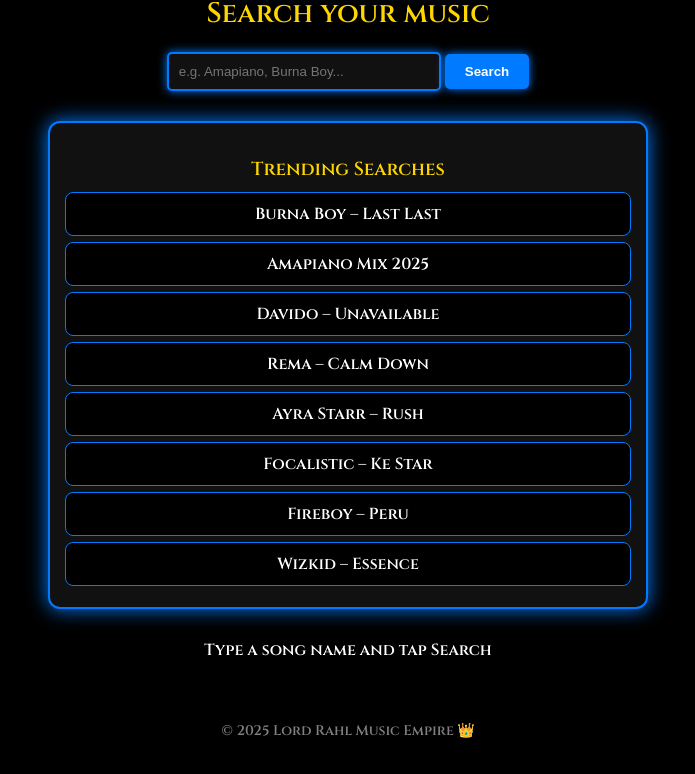
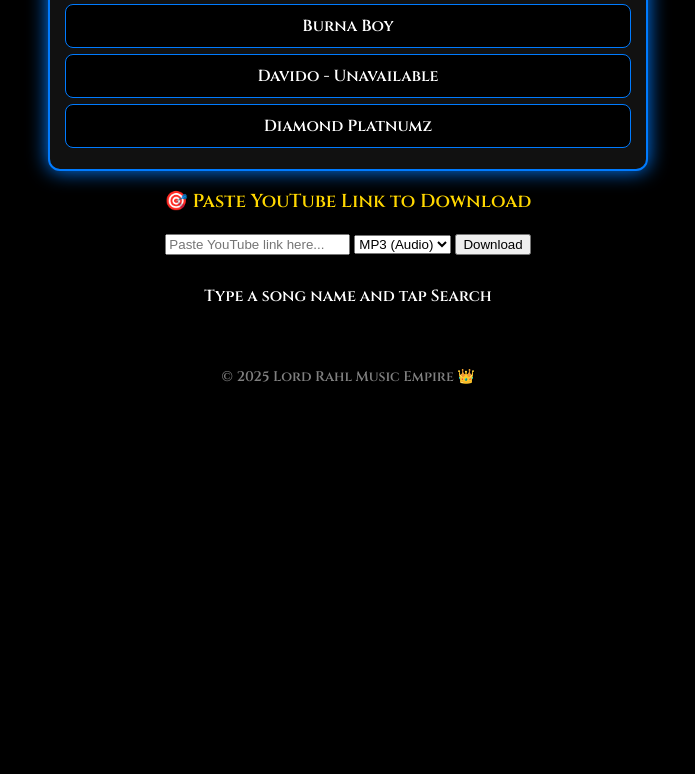
Before and after one commit to mastrerahl/MUsical-Rahl, a website: page index.html in a window 1280 px wide. Shown: the part 325-1099 px from the top of the page, without its empty margins (292-987 px from the left). After the commit the page ends 800 px from the top, so only its background shows below. Drawn offline with Linux system fonts and the light colour scheme.

Commit message:
Update index.html

```diff
--- a/index.html
+++ b/index.html
@@ -10,32 +10,39 @@
 <body>
   <div class="container">
 
-    <!-- 👑 Royal Banner Image -->
-    <img src="rahl-banner.png" alt="Musical Rahl Banner" class="logo" />
+    <!-- 👑 Banner -->
+    <img src="banner.png" alt="Musical Rahl Banner" class="logo" />
 
-    <!-- 🎼 Title + Search -->
-    <h1>Search your music</h1>
+    <!-- 🔍 Search Music -->
+    <h1>Search Your Music</h1>
     <div class="search-box">
       <input type="text" id="searchInput" placeholder="e.g. Amapiano, Burna Boy..." />
       <button onclick="searchMusic()">Search</button>
     </div>
 
-    <!-- 🎧 Suggested Songs (like Tubidy) -->
+    <!-- 💡 Suggestions -->
     <div class="suggestions-area">
-      <h3>Trending Searches</h3>
+      <h3>🔥 Trending Searches</h3>
       <ul class="suggestions-list">
-        <li onclick="searchSuggested('Burna Boy Last Last')">Burna Boy – Last Last</li>
-        <li onclick="searchSuggested('Amapiano Mix 2025')">Amapiano Mix 2025</li>
-        <li onclick="searchSuggested('Davido Unavailable')">Davido – Unavailable</li>
-        <li onclick="searchSuggested('Rema Calm Down')">Rema – Calm Down</li>
-        <li onclick="searchSuggested('Ayra Starr Rush')">Ayra Starr – Rush</li>
-        <li onclick="searchSuggested('Focalistic Ke Star')">Focalistic – Ke Star</li>
-        <li onclick="searchSuggested('Fireboy Peru')">Fireboy – Peru</li>
-        <li onclick="searchSuggested('Wizkid Essence')">Wizkid – Essence</li>
+        <li onclick="setQuery('Amapiano')">Amapiano</li>
+        <li onclick="setQuery('Burna Boy')">Burna Boy</li>
+        <li onclick="setQuery('Davido Unavailable')">Davido - Unavailable</li>
+        <li onclick="setQuery('Diamond Platnumz')">Diamond Platnumz</li>
       </ul>
     </div>
 
-    <!-- 🔍 Results Area -->
+    <!-- 🔗 Link Downloader -->
+    <div class="link-download-area">
+      <h3>🎯 Paste YouTube Link to Download</h3>
+      <input type="text" id="linkInput" placeholder="Paste YouTube link here..." />
+      <select id="formatSelect">
+        <option value="audio">MP3 (Audio)</option>
+        <option value="video">MP4 (Video)</option>
+      </select>
+      <button onclick="downloadByLink()">Download</button>
+    </div>
+
+    <!-- 🎧 Search Results -->
     <div id="results" class="results-area">
       <p>Type a song name and tap Search</p>
     </div>
@@ -45,18 +52,6 @@
     </footer>
   </div>
 
-  <script>
-    function searchMusic() {
-      const query = document.getElementById("searchInput").value.trim();
-      if (!query) return alert("Please enter a song name.");
-      const encoded = encodeURIComponent(query);
-      window.open(`https://ytmp3.to/youtube?q=${encoded}`, "_blank");
-    }
-
-    function searchSuggested(song) {
-      document.getElementById("searchInput").value = song;
-      searchMusic();
-    }
-  </script>
+  <script src="app.js"></script>
 </body>
 </html>
```
